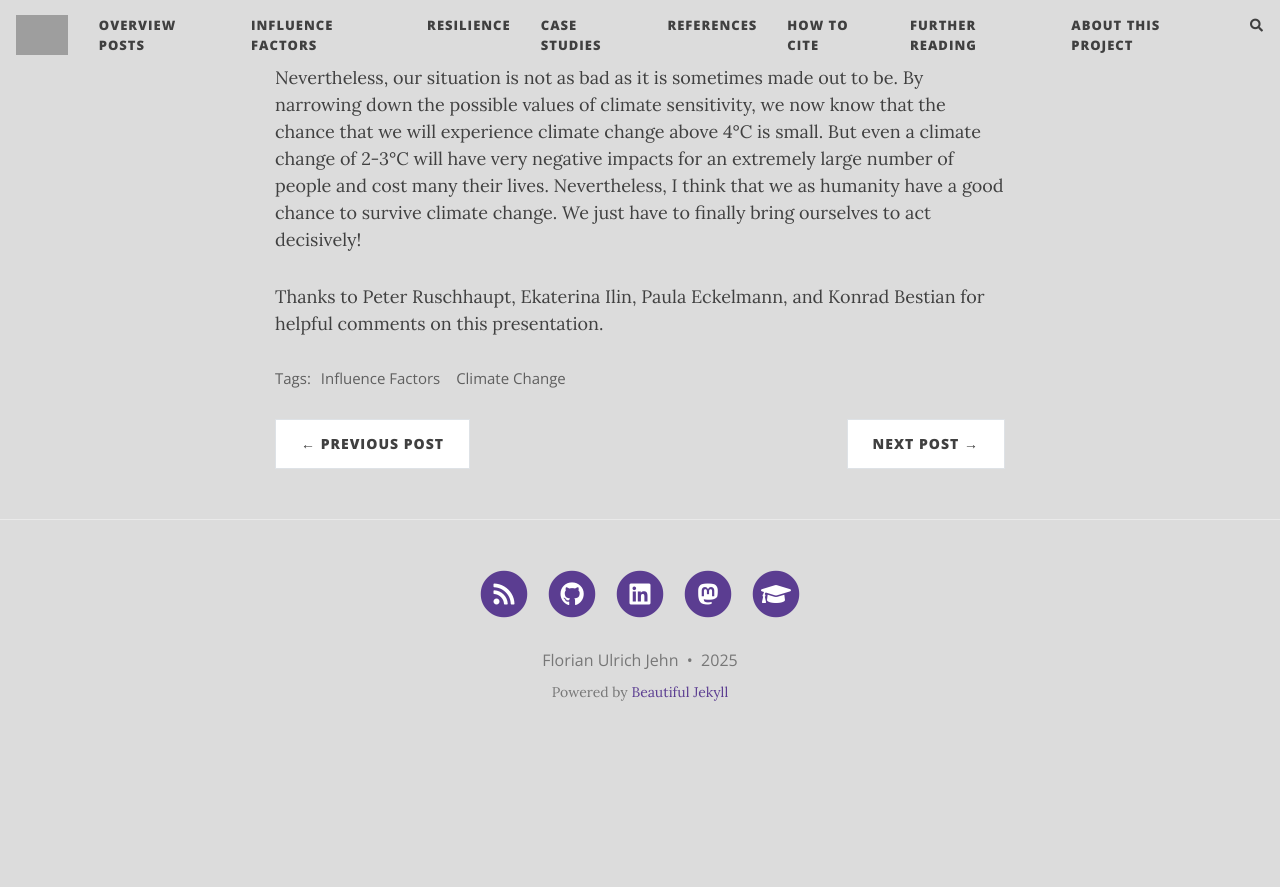
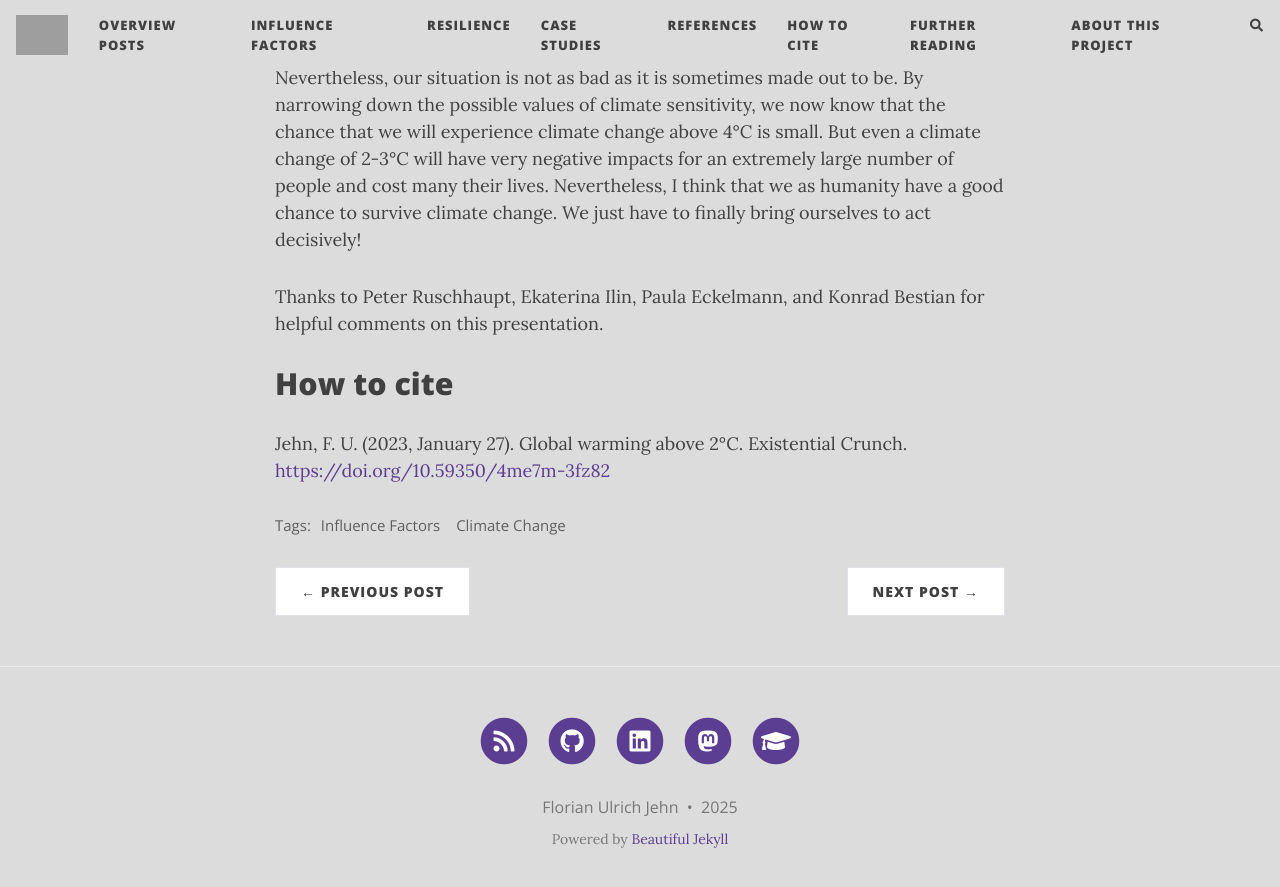
Before and after one commit to florianjehn/Societal_Collapse, a Jekyll site: the page built from _posts/2022-06-29-climate_2_degrees.md, in a window 1280 px wide and 900 px high, scrolled down 8425 px. Shown: the top 887 px of the window. Built offline with Jekyll 4.4.1, drawn with Linux system fonts in a browser that asks for light colours; nearby versions of some CDN libraries; comment, search, counter and statistics services are not loaded; before the commit the page ends 9178 px from its top, so only the background shows below that; grey boxes are pictures that could not be loaded.

Commit message:
Update 2022-06-29-climate_2_degrees.md

```diff
--- a/_posts/2022-06-29-climate_2_degrees.md
+++ b/_posts/2022-06-29-climate_2_degrees.md
@@ -108,3 +108,7 @@ Nevertheless, our situation is not as bad as it is sometimes made out to be. By
 
 
 Thanks to Peter Ruschhaupt, Ekaterina Ilin, Paula Eckelmann, and Konrad Bestian for helpful comments on this presentation.
+
+
+# How to cite
+Jehn, F. U. (2023, January 27). Global warming above 2°C. Existential Crunch. [https://doi.org/10.59350/4me7m-3fz82](https://doi.org/10.59350/4me7m-3fz82)
```
